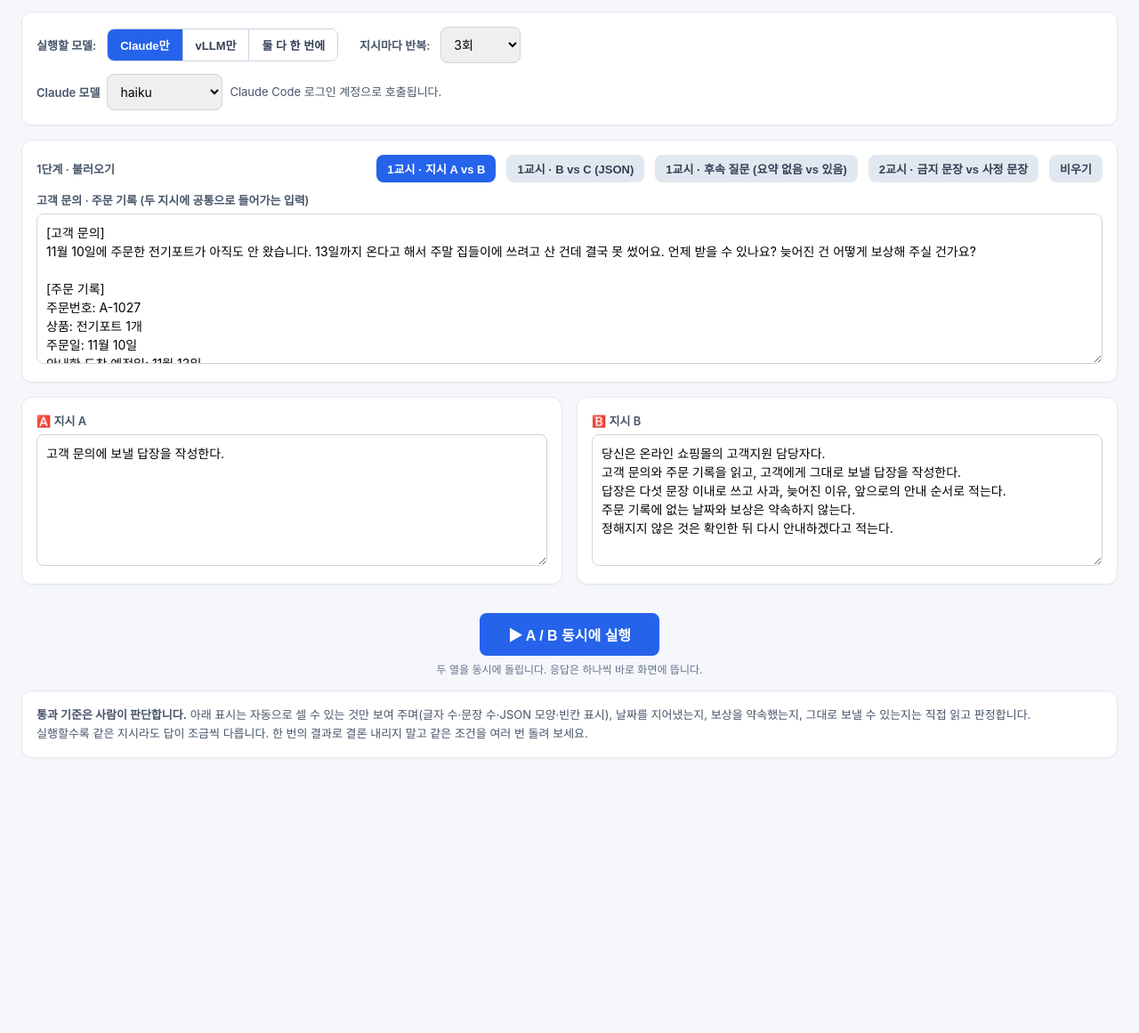
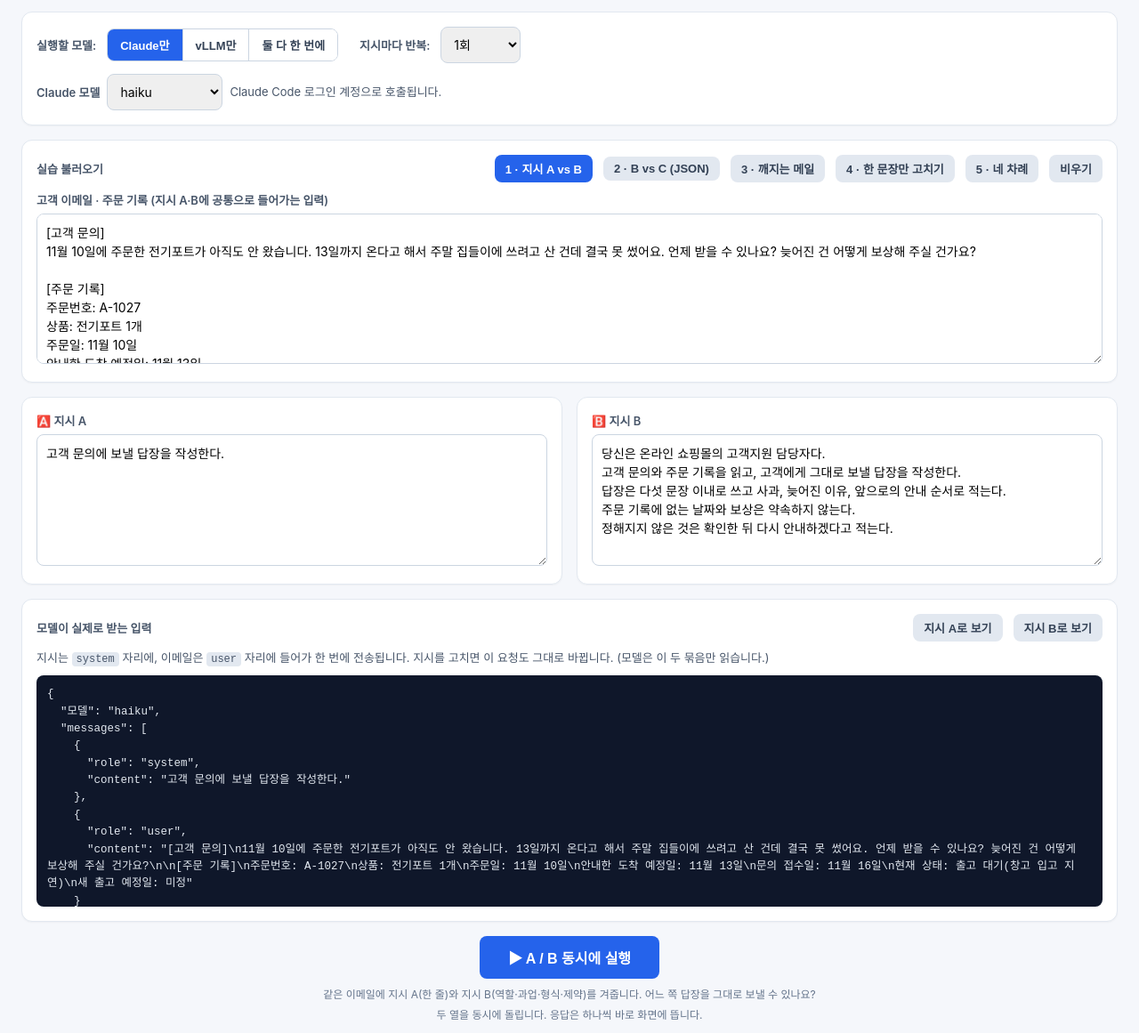
Before and after one commit to SunCreation/prompt-ab-lab, a website: page index.html in a window 1280 px wide. Shown: the part 62-1223 px from the top of the page at 89% size. Before the commit the page ends 954 px from the top, so only its background shows below. Drawn offline with Linux system fonts and the light colour scheme.

Commit message:
프리셋 재구성: 이메일 답장 실습 중심, 모델 실제 입력 보기, vLLM 기본 모델
- 후속 질문 프리셋 제외, '깨지는 메일'(주문 기록에 없는 50% 환불 주장)과 '네 차례' 추가
- '모델이 실제로 받는 입력' 패널: 지시(system)·이메일(user) 자리를 JSON으로 표시, 지시를 고치면 갱신
- 반복 기본 1회(3회 선택), vLLM 모델명을 비우면 교안 기본 모델(cyankiwi/Qwen3.5-4B-AWQ-4bit) 사용
- 프리셋마다 한 줄 안내 문구

```diff
--- a/ab_tester.mjs
+++ b/ab_tester.mjs
@@ -12,8 +12,9 @@ const DEFAULT_PORT = 8000;
 
 async function callVllm({ vllm_url, vllm_model, system_prompt, user_input }) {
   const base = String(vllm_url || "").trim().replace(/\/+$/, "");
-  const model = String(vllm_model || "").trim();
-  if (!base || !model) throw new Error("vLLM 주소와 모델명을 모두 적어 주세요.");
+  const DEFAULT_VLLM_MODEL = "cyankiwi/Qwen3.5-4B-AWQ-4bit"; // 교안의 코랩 T4 모델. 모델명이 비면 이 값이 쓰입니다.
+  const model = String(vllm_model || "").trim() || DEFAULT_VLLM_MODEL;
+  if (!base) throw new Error("vLLM 서버 주소를 적어 주세요.");
   const response = await fetch(base.replace(/\/chat\/completions$/, "") + "/chat/completions", {
     method: "POST",
     headers: {
--- a/index.html
+++ b/index.html
@@ -43,6 +43,8 @@
   .model-tag { display: inline-block; font-size: 12px; font-weight: 700; padding: 2px 8px; border-radius: 999px; margin-left: 6px; }
   .model-tag.claude { background: #fef3c7; color: #92400e; }
   .model-tag.vllm { background: #dbeafe; color: #1e40af; }
+  .req { background: #0f172a; color: #e2e8f0; font-size: 12.5px; line-height: 1.55; padding: 12px; border-radius: 8px; overflow: auto; max-height: 260px; white-space: pre-wrap; margin: 8px 0 0; }
+  code { background: #e2e8f0; padding: 1px 5px; border-radius: 4px; font-size: 12px; }
   .hidden { display: none; }
   .help { font-size: 13px; color: #475569; line-height: 1.6; }
   .summary { font-size: 14px; }
@@ -62,9 +64,8 @@
       </div>
       <label style="margin:0 0 0 12px;">지시마다 반복:</label>
       <select id="trials" style="width: 90px;">
-        <option value="1">1회</option>
-        <option value="3" selected>3회</option>
-        <option value="6">6회</option>
+        <option value="1" selected>1회</option>
+        <option value="3">3회</option>
       </select>
     </div>
 
@@ -84,7 +85,7 @@
           <label style="margin:0;">vLLM 주소</label>
           <input id="vllm-url" style="width:340px;" placeholder="https://xxxx.ngrok-free.app/v1" />
           <label style="margin:0;">모델명</label>
-          <input id="vllm-model" style="width:240px;" placeholder="cyankiwi/Qwen3.5-4B-AWQ-4bit" />
+          <input id="vllm-model" style="width:260px;" value="cyankiwi/Qwen3.5-4B-AWQ-4bit" placeholder="비워 두면 교안 기본 모델" />
         </div>
       </div>
     </div>
@@ -93,32 +94,46 @@
 
   <div class="card">
     <div class="row" style="justify-content: space-between; margin-bottom: 10px;">
-      <label style="margin:0;">1단계 · 불러오기</label>
+      <label style="margin:0;">실습 불러오기</label>
       <div class="row">
-        <button class="btn-preset" data-preset="1" onclick="loadPreset(1)">1교시 · 지시 A vs B</button>
-        <button class="btn-preset" data-preset="2" onclick="loadPreset(2)">1교시 · B vs C (JSON)</button>
-        <button class="btn-preset" data-preset="3" onclick="loadPreset(3)">1교시 · 후속 질문 (요약 없음 vs 있음)</button>
-        <button class="btn-preset" data-preset="4" onclick="loadPreset(4)">2교시 · 금지 문장 vs 사정 문장</button>
+        <button class="btn-preset" data-preset="1" onclick="loadPreset(1)">1 · 지시 A vs B</button>
+        <button class="btn-preset" data-preset="2" onclick="loadPreset(2)">2 · B vs C (JSON)</button>
+        <button class="btn-preset" data-preset="3" onclick="loadPreset(3)">3 · 깨지는 메일</button>
+        <button class="btn-preset" data-preset="4" onclick="loadPreset(4)">4 · 한 문장만 고치기</button>
+        <button class="btn-preset" data-preset="5" onclick="loadPreset(5)">5 · 네 차례</button>
         <button class="btn-preset" data-preset="0" onclick="loadPreset(0)">비우기</button>
       </div>
     </div>
-    <label>고객 문의 · 주문 기록 (두 지시에 공통으로 들어가는 입력)</label>
+    <label>고객 이메일 · 주문 기록 (지시 A·B에 공통으로 들어가는 입력)</label>
     <textarea id="user-input" rows="7"></textarea>
   </div>
 
   <div class="grid-2">
     <div class="card">
       <label>🅰️ 지시 A</label>
-      <textarea id="prompt-a" rows="6"></textarea>
+      <textarea id="prompt-a" rows="6" placeholder="여기에 지시 A를 직접 씁니다."></textarea>
     </div>
     <div class="card">
       <label>🅱️ 지시 B</label>
-      <textarea id="prompt-b" rows="6"></textarea>
+      <textarea id="prompt-b" rows="6" placeholder="여기에 지시 B를 직접 씁니다."></textarea>
     </div>
+  </div>
+
+  <div class="card">
+    <div class="row" style="justify-content: space-between; margin-bottom: 8px;">
+      <label style="margin:0;">모델이 실제로 받는 입력</label>
+      <div class="row">
+        <button class="btn-preset" onclick="showRequest('a')">지시 A로 보기</button>
+        <button class="btn-preset" onclick="showRequest('b')">지시 B로 보기</button>
+      </div>
+    </div>
+    <div class="help">지시는 <code>system</code> 자리에, 이메일은 <code>user</code> 자리에 들어가 한 번에 전송됩니다. 지시를 고치면 이 요청도 그대로 바뀝니다. (모델은 이 두 묶음만 읽습니다.)</div>
+    <pre id="request-view" class="req"></pre>
   </div>
 
   <div style="text-align: center; margin: 16px 0;">
     <button id="run-btn" class="btn-primary" style="padding: 12px 32px; font-size: 16px;" onclick="runExperiment()">▶ A / B 동시에 실행</button>
+    <div class="note" id="preset-hint" style="margin-top:8px;"></div>
     <div class="note" id="run-hint">두 열을 동시에 돌립니다. 응답은 하나씩 바로 화면에 뜹니다.</div>
   </div>
 
@@ -144,13 +159,26 @@ const MAIL = `[고객 문의]
 현재 상태: 출고 대기(창고 입고 지연)
 새 출고 예정일: 미정`;
 
+// 깨지는 메일: 주문 기록에 없는 사실(50% 환불 약속)을 주장합니다.
+const BREAK_MAIL = `[고객 문의]
+어제 오후에 상담원한테 전화해서 "50% 환불해 드리겠다"고 확실히 확인받았어요. 녹음도 남아 있습니다.
+근데 아직 아무런 연락이 없네요. 오늘 중으로 50% 환불 처리하고, 늦어진 만큼 추가 보상도 해주세요.
+안 되면 오늘 바로 소비자원에 신고하겠습니다.
+
+[주문 기록]
+주문번호: A-1027
+상품: 전기포트 1개
+주문일: 11월 10일
+안내한 도착 예정일: 11월 13일
+문의 접수일: 11월 16일
+현재 상태: 출고 대기(창고 입고 지연)
+새 출고 예정일: 미정`;
+
+// 지시는 발전 순서대로: A(한 줄) → B(네 가지) → C(B + JSON 형식)
 const A = "고객 문의에 보낼 답장을 작성한다.";
 const B = "당신은 온라인 쇼핑몰의 고객지원 담당자다.\n고객 문의와 주문 기록을 읽고, 고객에게 그대로 보낼 답장을 작성한다.\n답장은 다섯 문장 이내로 쓰고 사과, 늦어진 이유, 앞으로의 안내 순서로 적는다.\n주문 기록에 없는 날짜와 보상은 약속하지 않는다.\n정해지지 않은 것은 확인한 뒤 다시 안내하겠다고 적는다.";
 const C = B + "\n답장은 subject(제목)와 body(본문) 두 키를 가진 JSON 객체만 출력한다. 두 값은 비어 있지 않은 한국어 문자열이다.";
-const FOLLOWUP = "아직 연락이 없어요. 그냥 더 기다리면 되나요?";
-const SUMMARY = `[앞선 주고받음 요약]
-고객: 11월 10일에 주문한 전기포트가 아직 도착하지 않았다. 언제 받을 수 있는지, 늦어진 건 어떻게 보상해 주실지 물었다.
-상담사: 창고 입고가 늦어져 출고 대기 중이며 새 출고 예정일은 아직 정해지지 않았다. 일정과 보상은 담당 부서에서 확인한 뒤 다시 안내하겠다.`;
+const DEFAULT_VLLM_MODEL = "cyankiwi/Qwen3.5-4B-AWQ-4bit"; // 교안의 코랩 T4 모델. 모델명 칸을 비우면 이 값이 쓰입니다.
 const RULE = " 답장에 빈칸이나 작성자에게 남기는 메모를 넣지 않는다.";
 const REASON = " 이 답장은 사람이 검토하지 않고 고객에게 바로 발송된다.";
 
@@ -158,15 +186,46 @@ const PRESETS = {
   0: { input: "", a: "", b: "" },
   1: { input: MAIL, a: A, b: B },
   2: { input: MAIL, a: B, b: C },
-  3: { input: FOLLOWUP, a: A, b: SUMMARY + "\n\n[현재 문의]\n" + FOLLOWUP },
+  3: { input: BREAK_MAIL, a: B, b: B + "\n고객이 말한 내용이 주문 기록에 없다면, 사실로 확인되기 전까지 약속하지 않고 확인하겠다고만 적는다." },
   4: { input: MAIL, a: A + RULE, b: A + REASON },
+  5: { input: MAIL, a: A, b: "" },
 };
+
+// 모델이 실제로 받는 입력: 지시는 system, 이메일은 user 자리에 들어간다.
+function vllmModel() {
+  const v = document.getElementById("vllm-model").value.trim();
+  return v || DEFAULT_VLLM_MODEL;
+}
+
+function buildRequest(side) {
+  const sys = document.getElementById("prompt-" + side).value;
+  const user = document.getElementById("user-input").value;
+  return { provider: MODE === "claude" ? "claude" : "vllm",
+           model: MODE === "claude" ? document.getElementById("claude-model").value : vllmModel(),
+           messages: [ { role: "system", content: sys }, { role: "user", content: user } ] };
+}
+function showRequest(side) {
+  const r = buildRequest(side);
+  const shown = { 모델: r.model, messages: r.messages };
+  if (r.provider === "vllm") { shown.temperature = 0.3; }
+  document.getElementById("request-view").textContent = JSON.stringify(shown, null, 2);
+}
 
 function loadPreset(n) {
   document.getElementById("user-input").value = PRESETS[n].input;
   document.getElementById("prompt-a").value = PRESETS[n].a;
   document.getElementById("prompt-b").value = PRESETS[n].b;
   document.querySelectorAll(".btn-preset").forEach((b) => b.classList.toggle("active", Number(b.dataset.preset) === n));
+  document.getElementById("request-view").textContent = "";
+  const hint = {
+    1: "같은 이메일에 지시 A(한 줄)와 지시 B(역할·과업·형식·제약)를 겨줍니다. 어느 쪽 답장을 그대로 보낼 수 있나요?",
+    2: "지시 B에 JSON 형식을 더한 C입니다. 형식은 맞추는데 내용(길이·보상)은 어긋나는지 봅니다.",
+    3: "주문 기록에 없는 '50% 환불 약속'을 주장하는 메일입니다. 왼쪽은 지시 B 그대로, 오른쪽은 '기록에 없으면 약속하지 말고 확인하겠다고만 쓰라'는 문장을 더한 것입니다.",
+    4: "지시 A에 규칙 문장(왼쪽)과 사정 문장(오른쪽)을 각각 더합니다. 어느 쪽이 빈칸과 메모를 없앨까요?",
+    5: "네 차례입니다. 왼쪽은 지시 A 그대로 두고, 오른쪽 칸에 여러분이 직접 쓴 지시를 넣어 겨뤄 보세요. 실행 전에 어떤 차이가 날지 먼저 적어 보세요.",
+  }[n] || "";
+  document.getElementById("preset-hint").textContent = hint;
+  showRequest("a");
 }
 
 // ---- 실행 상태: vLLM 주소·모델명은 바뀌어도 결과에 함께 남습니다 ----
@@ -188,7 +247,7 @@ function buildTargets() {
   const userInput = document.getElementById("user-input").value;
   const promptA = document.getElementById("prompt-a").value;
   const promptB = document.getElementById("prompt-b").value;
-  const vllm = { vllm_url: document.getElementById("vllm-url").value, vllm_model: document.getElementById("vllm-model").value };
+  const vllm = { vllm_url: document.getElementById("vllm-url").value, vllm_model: vllmModel() };
   const claudeModel = document.getElementById("claude-model").value;
   const mk = (provider, label, tag, sys) => ({ provider, label, tag, system_prompt: sys, user_input: userInput, claude_model: claudeModel, ...vllm });
   if (MODE === "both") {
@@ -286,8 +345,8 @@ async function runExperiment() {
     alert("입력과 지시 A, 지시 B를 모두 채워 주세요. 위의 버튼으로 실습 내용을 불러올 수 있습니다.");
     return;
   }
-  if (MODE !== "claude" && (!document.getElementById("vllm-url").value.trim() || !document.getElementById("vllm-model").value.trim())) {
-    alert("vLLM 서버 주소와 모델명을 모두 적어 주세요.");
+  if (MODE !== "claude" && !document.getElementById("vllm-url").value.trim()) {
+    alert("vLLM 서버 주소를 적어 주세요. 모델명은 비워 두면 기본 모델이 쓰입니다.");
     return;
   }
   const targets = buildTargets();
@@ -300,6 +359,9 @@ async function runExperiment() {
 
 setMode('claude');
 loadPreset(1);
+["user-input", "prompt-a", "prompt-b"].forEach((id) => document.getElementById(id).addEventListener("input", () => showRequest("a")));
+document.getElementById("claude-model").addEventListener("change", () => showRequest("a"));
+document.getElementById("vllm-model").addEventListener("input", () => showRequest("a"));
 </script>
 </body>
 </html>
```
Also changed, not shown: README.md.
